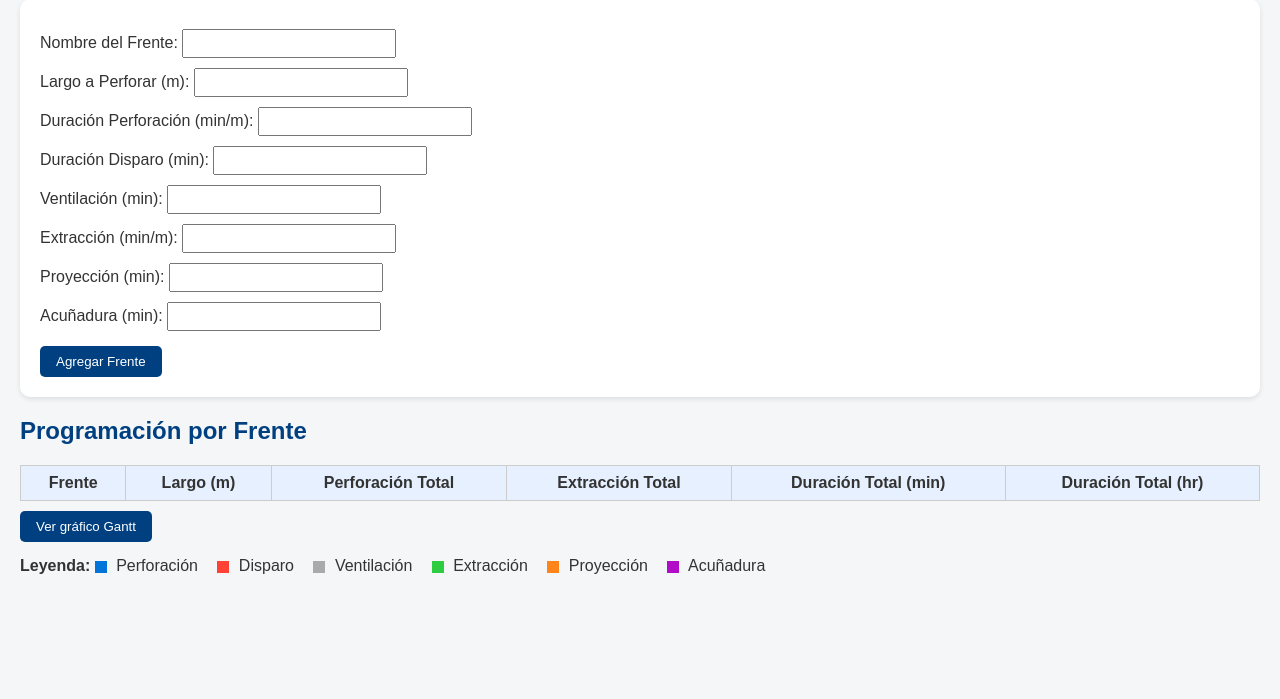
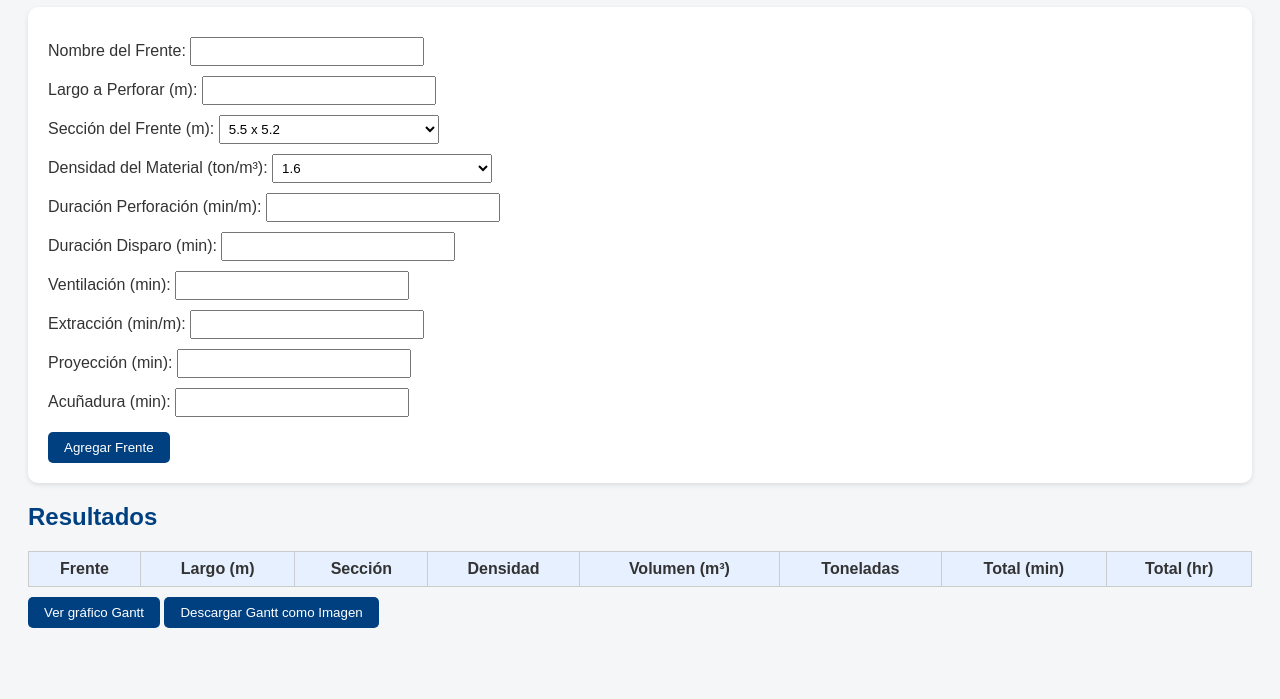
Before and after one commit to berny1520/programacion-ciclos-mineria, a plain HTML site: page index.html in a window 1280 px wide. Shown: the part 101-800 px from the top of the page. Drawn offline with nearby package versions, Linux system fonts and the light colour scheme.

Commit message:
Add files via upload

```diff
--- a/index.html
+++ b/index.html
@@ -2,14 +2,15 @@
 <!DOCTYPE html>
 <html lang="es">
 <head>
-    <meta charset="UTF-8">
-    <title>Programación de Ciclos Mineros - Mejorado</title>
+  <meta charset="UTF-8" />
+  <title>Programación Minera con Volumen</title>
+  <script src="https://cdnjs.cloudflare.com/ajax/libs/html2canvas/1.4.1/html2canvas.min.js"></script>
   <style>
-        body { font-family: Arial, sans-serif; background-color: #f4f6f8; color: #333; margin: 0; padding: 20px; }
+    body { font-family: Arial, sans-serif; background-color: #f4f6f8; color: #333; padding: 20px; }
     h1, h2 { color: #004080; }
-        form { background: #ffffff; padding: 20px; border-radius: 10px; box-shadow: 0 2px 5px rgba(0,0,0,0.1); }
+    form, .contenedorGantt { background: #ffffff; padding: 20px; border-radius: 10px; margin-top: 20px; box-shadow: 0 2px 5px rgba(0,0,0,0.1); }
     label { display: block; margin: 10px 0 5px; }
-        input { padding: 5px; width: 200px; }
+    input, select { padding: 5px; width: 220px; }
     button { margin-top: 10px; padding: 8px 16px; background-color: #004080; color: white; border: none; border-radius: 5px; cursor: pointer; }
     table { width: 100%; margin-top: 20px; border-collapse: collapse; background: #fff; }
     th, td { border: 1px solid #ccc; padding: 8px; text-align: center; }
@@ -26,49 +27,57 @@
     .leyenda span { margin-right: 15px; display: inline-block; }
     .leyenda .cuadro { width: 12px; height: 12px; display: inline-block; margin-right: 5px; vertical-align: middle; }
     .filaGantt { margin-top: 10px; }
-        .contenedorGantt { background: #fff; padding: 20px; border-radius: 10px; margin-top: 20px; box-shadow: 0 2px 5px rgba(0,0,0,0.1); }
   </style>
 </head>
 <body>
-    <h1>Programación de Ciclos Mineros</h1>
+  <h1>Programación de Ciclos Mineros con Volumen</h1>
 
   <form id="formFrente">
     <label>Nombre del Frente: <input type="text" id="frente" required></label>
     <label>Largo a Perforar (m): <input type="number" id="largo" required></label>
+
+    <label>Sección del Frente (m):
+      <select id="seccion">
+        <option value="5.5x5.2">5.5 x 5.2</option>
+        <option value="4.5x4.5">4.5 x 4.5</option>
+        <option value="6.0x6.0">6.0 x 6.0</option>
+        <option value="7.0x7.0">7.0 x 7.0</option>
+      </select>
+    </label>
+
+    <label>Densidad del Material (ton/m³):
+      <select id="densidad">
+        <option value="1.6">1.6</option>
+        <option value="1.8">1.8</option>
+        <option value="2.0">2.0</option>
+        <option value="2.2">2.2</option>
+      </select>
+    </label>
+
     <label>Duración Perforación (min/m): <input type="number" id="perforacion" required></label>
     <label>Duración Disparo (min): <input type="number" id="disparo" required></label>
     <label>Ventilación (min): <input type="number" id="ventilacion" required></label>
     <label>Extracción (min/m): <input type="number" id="extraccion" required></label>
     <label>Proyección (min): <input type="number" id="proyeccion" required></label>
     <label>Acuñadura (min): <input type="number" id="acunadura" required></label>
+
     <button type="submit">Agregar Frente</button>
   </form>
 
-    <h2>Programación por Frente</h2>
+  <h2>Resultados</h2>
   <table id="tablaResultados">
     <tr>
-            <th>Frente</th>
-            <th>Largo (m)</th>
-            <th>Perforación Total</th>
-            <th>Extracción Total</th>
-            <th>Duración Total (min)</th>
-            <th>Duración Total (hr)</th>
+      <th>Frente</th><th>Largo (m)</th><th>Sección</th><th>Densidad</th>
+      <th>Volumen (m³)</th><th>Toneladas</th>
+      <th>Total (min)</th><th>Total (hr)</th>
     </tr>
   </table>
 
   <button onclick="mostrarGantt()">Ver gráfico Gantt</button>
+  <button onclick="exportarGantt()">Descargar Gantt como Imagen</button>
   <div class="contenedorGantt" id="contenedorGantt" style="display:none;"></div>
 
-    <div class="leyenda">
-        <strong>Leyenda:</strong>
-        <span><span class="cuadro" style="background:#0074D9;"></span> Perforación</span>
-        <span><span class="cuadro" style="background:#FF4136;"></span> Disparo</span>
-        <span><span class="cuadro" style="background:#AAAAAA;"></span> Ventilación</span>
-        <span><span class="cuadro" style="background:#2ECC40;"></span> Extracción</span>
-        <span><span class="cuadro" style="background:#FF851B;"></span> Proyección</span>
-        <span><span class="cuadro" style="background:#B10DC9;"></span> Acuñadura</span>
-    </div>
-
+  <script src="https://cdnjs.cloudflare.com/ajax/libs/html2canvas/1.4.1/html2canvas.min.js"></script>
   <script>
     const frentes = [];
 
@@ -76,6 +85,12 @@
       e.preventDefault();
       const frente = document.getElementById('frente').value;
       const largo = parseFloat(document.getElementById('largo').value);
+      const seccion = document.getElementById('seccion').value;
+      const densidad = parseFloat(document.getElementById('densidad').value);
+      const [ancho, alto] = seccion.split("x").map(Number);
+      const volumen = largo * ancho * alto;
+      const toneladas = volumen * densidad;
+
       const perfMin = parseFloat(document.getElementById('perforacion').value);
       const disparo = parseFloat(document.getElementById('disparo').value);
       const vent = parseFloat(document.getElementById('ventilacion').value);
@@ -88,11 +103,13 @@
       const totalMin = perfTotal + disparo + vent + extTotal + proy + acun;
       const totalHr = (totalMin / 60).toFixed(2);
 
-            frentes.push({ frente, largo, perfTotal, disparo, vent, extTotal, proy, acun, totalMin, totalHr });
+      frentes.push({ frente, largo, seccion, densidad, volumen, toneladas, perfTotal, disparo, vent, extTotal, proy, acun, totalMin, totalHr });
 
       const tabla = document.getElementById('tablaResultados');
       const fila = tabla.insertRow(-1);
-            fila.innerHTML = `<td>${frente}</td><td>${largo}</td><td>${perfTotal}</td><td>${extTotal}</td><td>${totalMin}</td><td>${totalHr}</td>`;
+      fila.innerHTML = `<td>${frente}</td><td>${largo}</td><td>${seccion}</td><td>${densidad}</td>
+                        <td>${volumen.toFixed(1)}</td><td>${toneladas.toFixed(1)}</td>
+                        <td>${totalMin}</td><td>${totalHr}</td>`;
 
       document.getElementById('formFrente').reset();
     });
@@ -120,6 +137,16 @@
       const horas = (valor / 60).toFixed(1);
       return `<span class='barra ${tipo}' style='width:${valor}px'><span>${horas}h</span></span>`;
     }
+
+    function exportarGantt() {
+      const contenedor = document.getElementById("contenedorGantt");
+      html2canvas(contenedor).then(canvas => {
+        const link = document.createElement("a");
+        link.download = "gantt_" + new Date().toISOString().slice(0,10) + ".png";
+        link.href = canvas.toDataURL();
+        link.click();
+      });
+    }
   </script>
 </body>
 </html>
```
Lines whose indentation alone changed are shown as unchanged.
